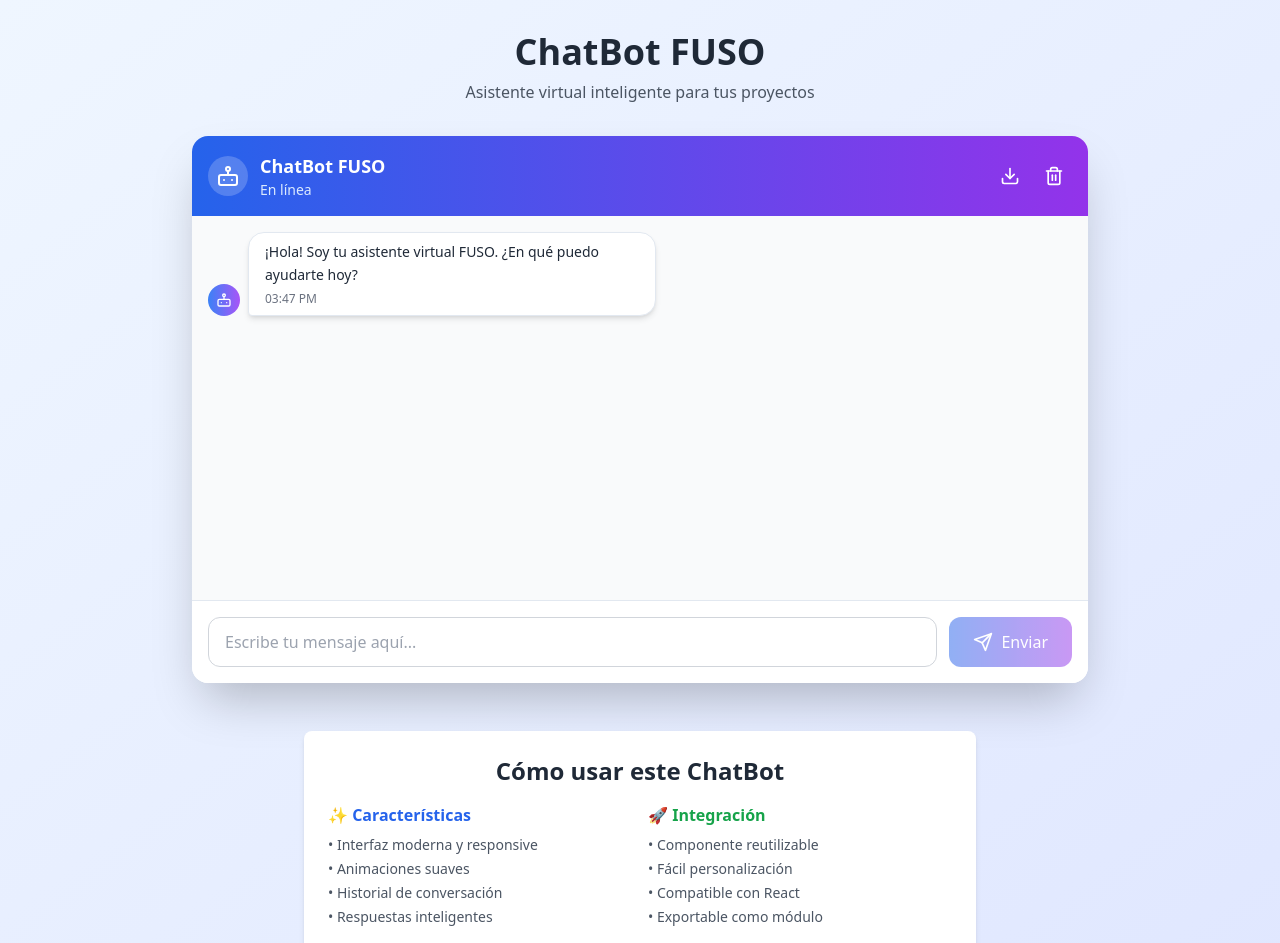
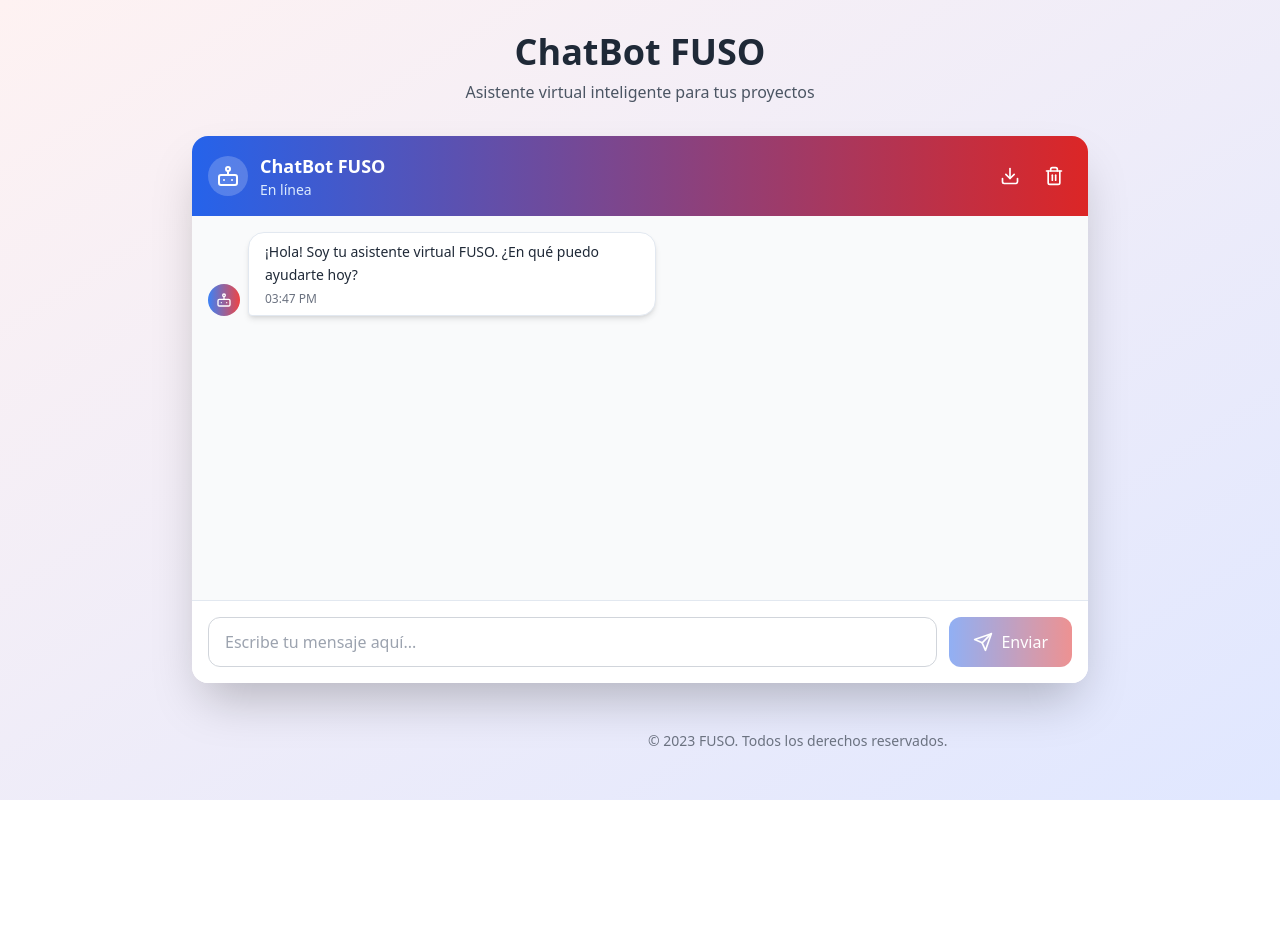
Before and after one commit to Glamor73/ChatBot-FUSO-, a React (Vite) app: page / in a window 1280 px wide. Shown: the top 943 px of the page. After the commit the page ends 800 px from the top, so only its background shows below. Built offline with nearby package versions, Linux system fonts and the light colour scheme.

Commit message:
colores y partes finales
jsjsjsjs

```diff
--- a/src/App.css
+++ b/src/App.css
@@ -1,5 +1,5 @@
 :root {
-  --background: 0 0% 100%;
+  --background: 0 100% 100%;
   --foreground: 222.2 84% 4.9%;
   --muted: 210 40% 98%;
   --muted-foreground: 215.4 16.3% 46.9%;
@@ -12,7 +12,7 @@
   --primary: 222.2 47.4% 11.2%;
   --primary-foreground: 210 40% 98%;
   --secondary: 210 40% 96%;
-  --secondary-foreground: 222.2 47.4% 11.2%;
+  --secondary-foreground: 222.2 47.4% 11.9%;
   --accent: 210 40% 96%;
   --accent-foreground: 222.2 47.4% 11.2%;
   --destructive: 0 84.2% 60.2%;
--- a/src/App.tsx
+++ b/src/App.tsx
@@ -4,7 +4,7 @@ import './App.css';
 
 function App() {
   return (
-    <div className="min-h-screen bg-gradient-to-br from-blue-50 to-indigo-100">
+    <div className="min-h-screen bg-gradient-to-br from-red-50 to-indigo-100">
       <div className="container mx-auto px-4 py-8">
         <div className="text-center mb-8">
           <h1 className="text-4xl font-bold text-gray-800 mb-2">
@@ -20,34 +20,19 @@ function App() {
         </div>
 
         <div className="mt-12 text-center">
-          <div className="bg-white rounded-lg shadow-md p-6 max-w-2xl mx-auto">
-            <h2 className="text-2xl font-semibold text-gray-800 mb-4">
-              Cómo usar este ChatBot
-            </h2>
             <div className="grid md:grid-cols-2 gap-4 text-left">
               <div>
-                <h3 className="font-semibold text-blue-600 mb-2">✨ Características</h3>
-                <ul className="text-sm text-gray-600 space-y-1">
-                  <li>• Interfaz moderna y responsive</li>
-                  <li>• Animaciones suaves</li>
-                  <li>• Historial de conversación</li>
-                  <li>• Respuestas inteligentes</li>
-                </ul>
               </div>
               <div>
-                <h3 className="font-semibold text-green-600 mb-2">🚀 Integración</h3>
-                <ul className="text-sm text-gray-600 space-y-1">
-                  <li>• Componente reutilizable</li>
-                  <li>• Fácil personalización</li>
-                  <li>• Compatible con React</li>
-                  <li>• Exportable como módulo</li>
-                </ul>
+                <p className="text-gray-500 text-sm">
+                  © 2023 FUSO. Todos los derechos reservados.
+                </p>
               </div>
             </div>
           </div>
         </div>
       </div>
-    </div>
+
   );
 }
 
--- a/src/components/ChatBot/ChatBot.tsx
+++ b/src/components/ChatBot/ChatBot.tsx
@@ -110,7 +110,7 @@ const ChatBot: React.FC<ChatBotProps> = ({
         className="bg-white rounded-2xl shadow-2xl overflow-hidden max-w-4xl mx-auto"
       >
         {/* Header */}
-        <div className="bg-gradient-to-r from-blue-600 to-purple-600 text-white p-4">
+        <div className="bg-gradient-to-r from-blue-600 to-red-600 text-white p-4">
           <div className="flex items-center justify-between">
             <div className="flex items-center space-x-3">
               <div className="w-10 h-10 bg-white/20 rounded-full flex items-center justify-center">
@@ -172,7 +172,7 @@ const ChatBot: React.FC<ChatBotProps> = ({
               whileTap={{ scale: 0.95 }}
               onClick={handleSendMessage}
               disabled={!inputValue.trim() || isTyping}
-              className="px-6 py-3 bg-gradient-to-r from-blue-600 to-purple-600 text-white rounded-xl hover:from-blue-700 hover:to-purple-700 disabled:opacity-50 disabled:cursor-not-allowed transition-all flex items-center space-x-2"
+              className="px-6 py-3 bg-gradient-to-r from-blue-600 to-red-600 text-white rounded-xl hover:from-blue-700 hover:to-red-700 disabled:opacity-50 disabled:cursor-not-allowed transition-all flex items-center space-x-2"
             >
               <Send className="w-5 h-5" />
               <span className="hidden sm:inline">Enviar</span>
--- a/src/components/ChatBot/MessageBubble.tsx
+++ b/src/components/ChatBot/MessageBubble.tsx
@@ -21,7 +21,7 @@ const MessageBubble: React.FC<MessageBubbleProps> = ({ message }) => {
         {/* Avatar */}
         <div className={`w-8 h-8 rounded-full flex items-center justify-center flex-shrink-0 ${
           isBot
-            ? 'bg-gradient-to-r from-blue-500 to-purple-500 text-white'
+            ? 'bg-gradient-to-r from-blue-500 to-red-500 text-white'
             : 'bg-gray-300 text-gray-600'
         }`}>
           {isBot ? <Bot className="w-4 h-4" /> : <User className="w-4 h-4" />}
@@ -31,7 +31,7 @@ const MessageBubble: React.FC<MessageBubbleProps> = ({ message }) => {
         <div className={`px-4 py-2 rounded-2xl ${
           isBot
             ? 'bg-white text-gray-800 shadow-md border'
-            : 'bg-gradient-to-r from-blue-600 to-purple-600 text-white'
+            : 'bg-gradient-to-r from-blue-600 to-red-600 text-white'
         } ${isBot ? 'rounded-bl-sm' : 'rounded-br-sm'}`}>
           <p className="text-sm leading-relaxed whitespace-pre-wrap">
             {message.text}
--- a/src/components/ChatBot/TypingIndicator.tsx
+++ b/src/components/ChatBot/TypingIndicator.tsx
@@ -11,7 +11,7 @@ const TypingIndicator: React.FC = () => {
       className="flex justify-start mb-4"
     >
       <div className="flex items-end space-x-2">
-        <div className="w-8 h-8 rounded-full bg-gradient-to-r from-blue-500 to-purple-500 text-white flex items-center justify-center flex-shrink-0">
+        <div className="w-8 h-8 rounded-full bg-gradient-to-r from-blue-500 to-red-500 text-white flex items-center justify-center flex-shrink-0">
           <Bot className="w-4 h-4" />
         </div>
 
--- a/src/components/ChatBot/index.ts
+++ b/src/components/ChatBot/index.ts
@@ -1,4 +1,4 @@
-// Exportaciones principales del ChatBot
+// Exportaciones principalles de la Mascota FUSOFT
 export { default as ChatBot } from './ChatBot';
 export { default as MessageBubble } from './MessageBubble';
 export { default as TypingIndicator } from './TypingIndicator';
```
